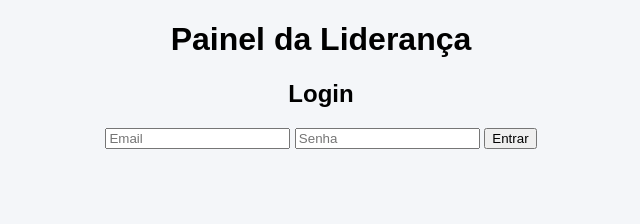
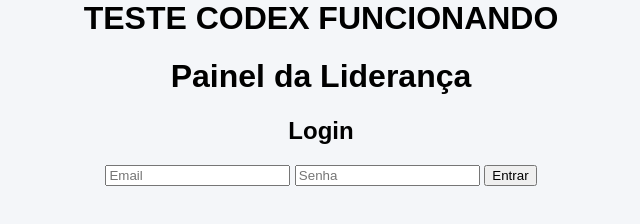
Before and after one commit to william334456/financas-juventude, a plain HTML site: page admin.html in a window 1280 px wide. Shown: the whole page, without its empty margins (319-959 px from the left). Drawn offline with Linux system fonts and the light colour scheme; no server answers.

Commit message:
Adicionando teste codex

```diff
--- a/admin.html
+++ b/admin.html
@@ -1,3 +1,6 @@
+<h1>TESTE CODEX FUNCIONANDO</h1>
+
+
 <!DOCTYPE html>
 <html lang="pt-br">
 <head>
```
